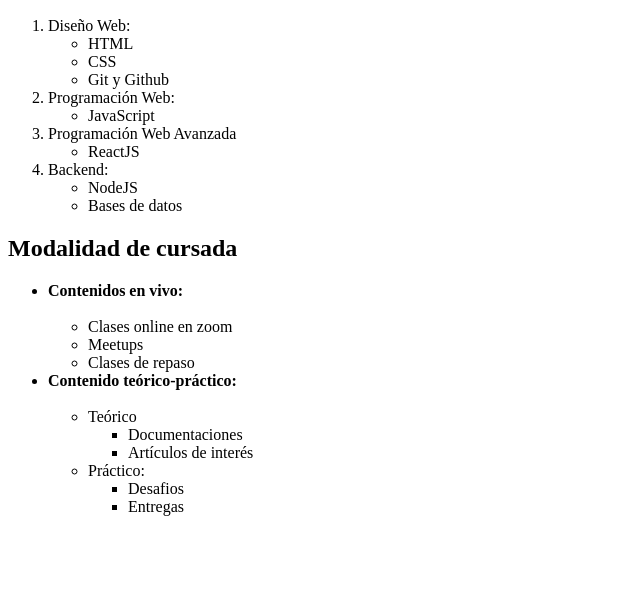
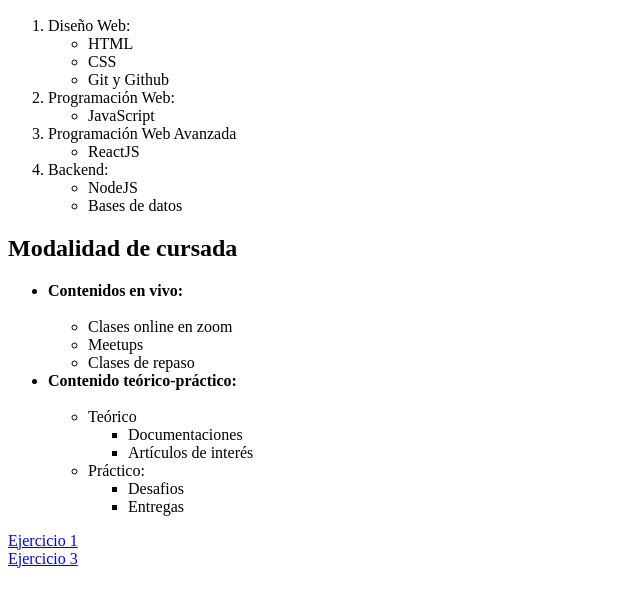
Before and after one commit to alvarezzlautaro/Ejercicio-1, a plain HTML site: page ejercicio2.html in a window 1280 px wide. Shown: the part 110-712 px from the top of the page, without its empty margins (0-640 px from the left). Drawn offline with Linux system fonts and the light colour scheme.

Commit message:
agregue los lins a los otros ejercicios

```diff
--- a/ejercicio2.html
+++ b/ejercicio2.html
@@ -65,5 +65,10 @@
         </div>
         </div>
     </section>
+    <footer>
+        <a href="./index.html">Ejercicio 1</a>
+            <br>
+        <a href="./ejercicio3.html">Ejercicio 3</a>
+    </footer>
 </body>
 </html>
```
